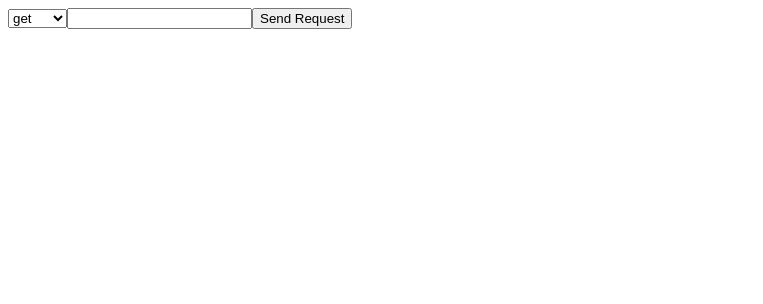
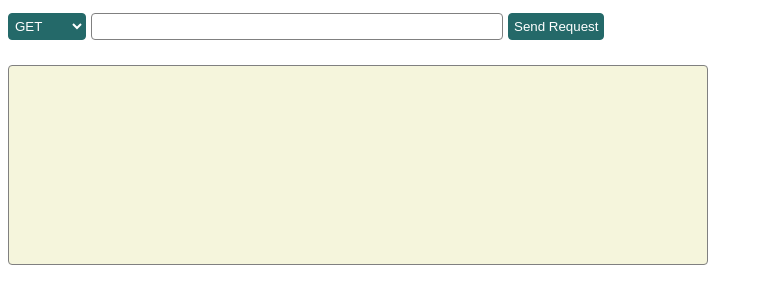
Before and after one commit to AnnaGuk/Postman, a plain HTML site: page index.html in a window 1280 px wide. Shown: the whole page, without its empty margins (0-763 px from the left). Drawn offline with Linux system fonts and the light colour scheme.

Commit message:
styles added

```diff
--- a/index.html
+++ b/index.html
@@ -1,19 +1,95 @@
-<!doctype html>
+<!DOCTYPE html>
 <html lang="en">
-<head>
-    <meta charset="UTF-8">
-    <meta name="viewport"
-          content="width=device-width, user-scalable=no, initial-scale=1.0, maximum-scale=1.0, minimum-scale=1.0">
-    <meta http-equiv="X-UA-Compatible" content="ie=edge">
+  <head>
+    <meta charset="UTF-8" />
+    <meta
+      name="viewport"
+      content="width=device-width, user-scalable=no, initial-scale=1.0, maximum-scale=1.0, minimum-scale=1.0"
+    />
+    <meta http-equiv="X-UA-Compatible" content="ie=edge" />
     <style>
-        .hide {
-            display: none;
-        }
+      .hide {
+        display: none;
+      }
+
+      .box-response {
+        width: 100%;
+        max-width: 700px;
+        margin: 20px 0px;
+        padding: 20px;
+        background-color: rgb(245, 245, 220);
+        border: 1px solid rgb(128, 128, 128);
+        border-radius: 4px;
+        box-sizing: border-box;
+        min-height: 200px;
+      }
+
+      .user-select {
+        background-color: rgb(36, 105, 105);
+        border: 1px solid rgb(36, 105, 105);
+        color: rgb(255, 255, 255);
+        border-radius: 4px;
+        padding: 4px 2px;
+        text-transform: uppercase;
+      }
+
+      .user-select:hover {
+        background-color: rgb(255, 255, 255);
+        color: rgb(16, 65, 65);
+      }
+
+      #source {
+        border-radius: 4px;
+        border: 1px solid rgb(36, 105, 105);
+        padding: 5px;
+        border: 1px solid rgb(128, 128, 128);
+        margin: 5px;
+        min-width: 400px;
+      }
+
+      .btn-send {
+        border: 1px solid rgb(36, 105, 105);
+        background-color: rgb(36, 105, 105);
+        color: rgb(255, 255, 255);
+        border-radius: 4px;
+        padding: 5px;
+        cursor: pointer;
+      }
+
+      .btn-send:hover {
+        background-color: rgb(245, 245, 220);
+        color: rgb(16, 65, 65);
+      }
+
+      .post-container {
+        margin: 5px;
+      }
+
+      .post {
+        border-radius: 4px;
+        border: 1px solid rgb(128, 128, 128);
+        margin: 5px;
+        padding: 5px;
+      }
+
+      .btn-helper {
+        border-radius: 4px;
+        padding: 5px;
+        cursor: pointer;
+        margin: 2px 1px;
+        background-color: rgb(160, 90, 63);
+        color: rgb(255, 255, 255);
+        border: 1px solid rgb(163, 106, 84);
+        cursor: pointer;
+      }
+
+      .btn-helper:hover {
+        background-color: rgb(255, 255, 255);
+        color: rgb(160, 90, 63);
+      }
     </style>
     <script src="app.mjs" type="module" defer async></script>
     <title>Postman</title>
-</head>
-<body>
-
-</body>
+  </head>
+  <body></body>
 </html>
--- a/scripts/helpers.mjs
+++ b/scripts/helpers.mjs
@@ -1,23 +1,29 @@
-import {getMethod, postMethod, putMethod, patchMethod, deleteMethod} from "./methods.mjs";
+import {
+  getMethod,
+  postMethod,
+  putMethod,
+  patchMethod,
+  deleteMethod
+} from "./methods.mjs";
 
 const createHtmlTag = config => {
-   const tagName = config.tagName !== undefined ? config.tagName: "div";
+  const tagName = config.tagName !== undefined ? config.tagName : "div";
   const tag = document.createElement(tagName);
 
-   if(config.text !== undefined){
+  if (config.text !== undefined) {
     const text = document.createTextNode(config.text);
     tag.appendChild(text);
   }
 
-   if(config.classNames !== undefined){
+  if (config.classNames !== undefined) {
     config.classNames.forEach(className => tag.classList.add(className));
   }
 
-   if(config.event !== undefined){
+  if (config.event !== undefined) {
     tag.addEventListener(config.event.type, config.event.cb);
   }
 
-   if(config.id !== undefined){
+  if (config.id !== undefined) {
     tag.id = config.id;
   }
 
@@ -25,42 +31,44 @@ const createHtmlTag = config => {
 };
 
 const showResults = (results, responseBoxTag) => {
-    console.log(results)
-    responseBoxTag.innerHTML = JSON.stringify(results, null, 2)
+  console.log(results);
+  responseBoxTag.innerHTML = JSON.stringify(results, null, 2);
 };
 
 const handleMethodsChange = (bodyRows, methodSelectTag) => {
-
   if (methodSelectTag.value === "get" || methodSelectTag.value === "delete") {
     bodyRows.classList.add("hide");
-    }else{
-        bodyRows.classList.remove("hide")
+  } else {
+    bodyRows.classList.remove("hide");
   }
 };
 
-const handleButtonRow = (event) => {
+const handleButtonRow = event => {
   const row = event.target.parentElement;
   addRow(row);
 
   event.target.removeEventListener("click", handleButtonRow);
   event.target.addEventListener("click", () => {
     removeRow(row);
-    })
+  });
   event.target.innerText = "Remove line";
 };
 
-const removeRow = row => {row.remove()};
-const addRow = row => {row.parentElement.appendChild(createBodyRowHtml())};
+const removeRow = row => {
+  row.remove();
+};
+const addRow = row => {
+  row.parentElement.appendChild(createBodyRowHtml());
+};
 
-
-const serializeData = (bodyRows) => {
+const serializeData = bodyRows => {
   const inputsArr = [...bodyRows.querySelectorAll("input")];
   const inputsVal = inputsArr.map(input => input.value);
 
   const data = {};
 
   inputsVal.forEach((input, idx, arr) => {
-        if(idx % 2 === 0){
+    if (idx % 2 === 0) {
       data[input] = arr[idx + 1];
     }
   });
@@ -69,46 +77,53 @@ const serializeData = (bodyRows) => {
 };
 
 const sendRequest = (methodSelectTag, inputTag, responseBoxTag, bodyRows) => {
-
-    if(inputTag.value === ""){ return false; }
+  if (inputTag.value === "") {
+    return false;
+  }
 
   switch (methodSelectTag.value) {
     case "get":
-            getMethod(inputTag.value)
-                .then(response => showResults(response, responseBoxTag));
+      getMethod(inputTag.value).then(response =>
+        showResults(response, responseBoxTag)
+      );
       break;
     case "post":
       const dataPost = serializeData(bodyRows);
-            postMethod(inputTag.value, dataPost)
-                .then(response => showResults(response, responseBoxTag));
+      postMethod(inputTag.value, dataPost).then(response =>
+        showResults(response, responseBoxTag)
+      );
       break;
     case "put":
       const dataPut = serializeData(bodyRows);
-            putMethod(inputTag.value, dataPut)
-                .then(response => showResults(response, responseBoxTag));
+      putMethod(inputTag.value, dataPut).then(response =>
+        showResults(response, responseBoxTag)
+      );
       break;
     case "patch":
       const dataPatch = serializeData(bodyRows);
-            patchMethod(inputTag.value, dataPatch)
-                .then(response => showResults(response, responseBoxTag));
+      patchMethod(inputTag.value, dataPatch).then(response =>
+        showResults(response, responseBoxTag)
+      );
       break;
     case "delete":
-            deleteMethod(inputTag.value)
-                .then(response => showResults(response, responseBoxTag));
+      deleteMethod(inputTag.value).then(response =>
+        showResults(response, responseBoxTag)
+      );
       break;
-
   }
-
 };
 
-
 const createBodyRowHtml = () => {
-    const rowTag = createHtmlTag({});
-    const keyInputTag = createHtmlTag({tagName: "input"});
-    const valueInputTag = createHtmlTag({tagName: "input"});
+  const rowTag = createHtmlTag({ classNames: ["post-container"] });
+  const keyInputTag = createHtmlTag({ tagName: "input", classNames: ["post"] });
+  const valueInputTag = createHtmlTag({
+    tagName: "input",
+    classNames: ["post"]
+  });
 
   const button = createHtmlTag({
     tagName: "button",
+    classNames: ["btn-helper"],
     text: "Add next row",
     event: {
       type: "click",
@@ -123,33 +138,49 @@ const createBodyRowHtml = () => {
   return rowTag;
 };
 
+export const createPostmanAppGui = config => {
+  const wrapperTag = createHtmlTag({ tagName: "main" });
 
-
-export const createPostmanAppGui = (config) => {
-    const wrapperTag = createHtmlTag({tagName: "main"});
-
-    const bodyRows = createHtmlTag({classNames: ["hide"]});
-    const formTag = createHtmlTag({tagName: "section", classNames: ["box-form"]});
+  const bodyRows = createHtmlTag({ classNames: ["hide"] });
+  const formTag = createHtmlTag({
+    tagName: "section",
+    classNames: ["box-form"]
+  });
   const methodSelectTag = createHtmlTag({
     tagName: "select",
-        event: {type: 'change', cb: () => {handleMethodsChange(bodyRows, methodSelectTag)}}
+    classNames: ["user-select"],
+    event: {
+      type: "change",
+      cb: () => {
+        handleMethodsChange(bodyRows, methodSelectTag);
+      }
+    }
   });
   config.methods.forEach(method => {
-        const methodTag = createHtmlTag({tagName: "option", text: method, value: method});
+    const methodTag = createHtmlTag({
+      tagName: "option",
+      classNames: ["user-option"],
+      text: method,
+      value: method
+    });
     methodSelectTag.appendChild(methodTag);
   });
   formTag.appendChild(methodSelectTag);
 
-    const inputTag = createHtmlTag({tagName: "input", id: "source"});
+  const inputTag = createHtmlTag({ tagName: "input", id: "source" });
   formTag.appendChild(inputTag);
 
-    const responseBoxTag = createHtmlTag({tagName: "pre", classNames: ["box-response"]});
+  const responseBoxTag = createHtmlTag({
+    tagName: "pre",
+    classNames: ["box-response"]
+  });
 
   const buttonSendTag = createHtmlTag({
     tagName: "button",
+    classNames: ["btn-send"],
     text: "Send Request",
     event: {
-            type: 'click',
+      type: "click",
       cb: () => {
         sendRequest(methodSelectTag, inputTag, responseBoxTag, bodyRows);
       }
@@ -158,11 +189,9 @@ export const createPostmanAppGui = (config) => {
   formTag.appendChild(buttonSendTag);
   wrapperTag.appendChild(formTag);
 
-
   const rowTag = createBodyRowHtml({});
   bodyRows.appendChild(rowTag);
   wrapperTag.appendChild(bodyRows);
-
 
   wrapperTag.appendChild(responseBoxTag);
 
```
Also changed, not shown: scripts/methods.mjs (+26 -13 lines). Lines whose indentation alone changed are shown as unchanged.
